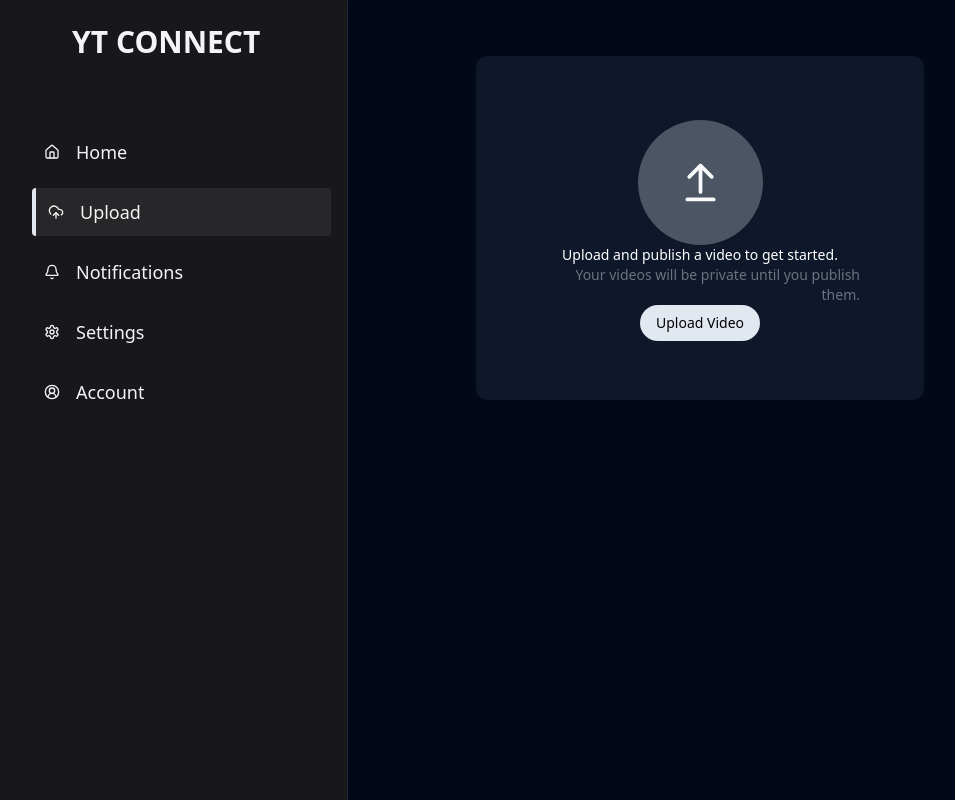
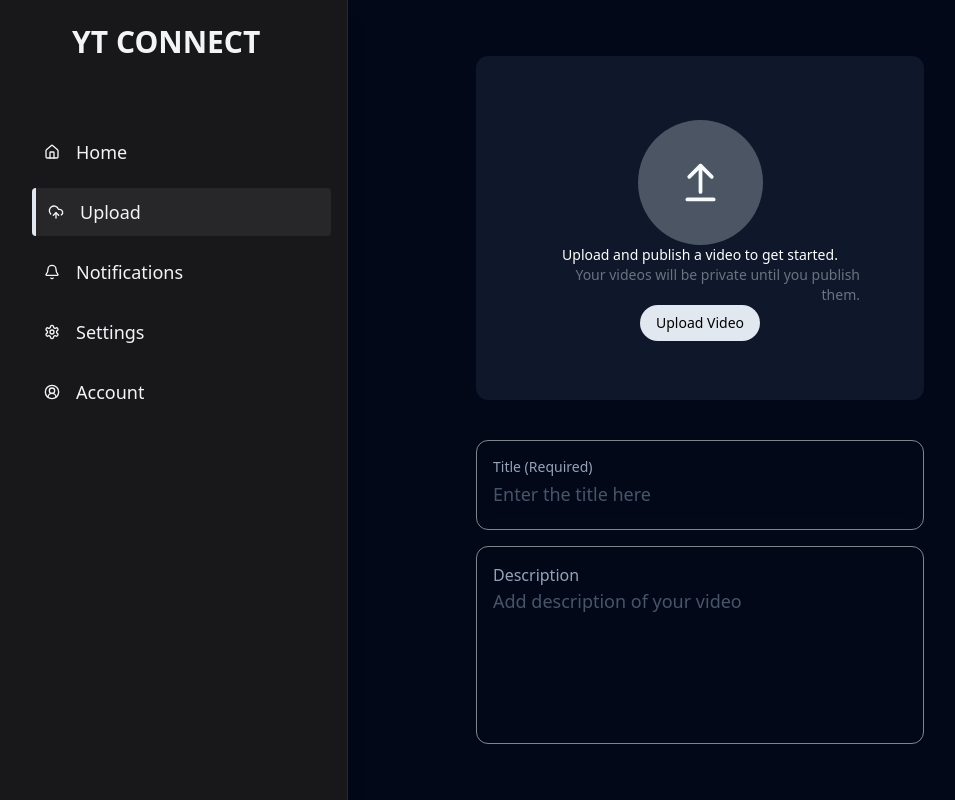
Before and after one commit to manu-0990/ytconnect, a Next.js app: page /upload in a window 1280 px wide. Shown: the whole page, without its empty margins (4-959 px from the left). Built offline with nearby package versions, Linux system fonts and the light colour scheme.

Commit message:
added input boxes

```diff
--- a/src/app/(main)/upload/page.tsx
+++ b/src/app/(main)/upload/page.tsx
@@ -1,7 +1,8 @@
 'use client'
 
-import VideoUploader from "@/components/ui/VideoUploader";
-import { useState } from "react";
+import InputForm from "@/components/InputForm";
+import VideoUploader from "@/components/VideoUploader";
+import { useEffect, useState } from "react";
 
 // import Button from "@/components/ui/button";
 // import YTCard from "@/components/ui/ytCard";
@@ -89,15 +90,25 @@ import { useState } from "react";
 
 export default function UploadPage() {
   const [videoUrl, setVideoUrl] = useState<string | null>(null);
-  videoUrl ? console.log(videoUrl) : console.log('not available');
+  const [title, setTitle] = useState('');
+  const [description, setDescription] = useState('');
+
+  console.log(
+    'title: ', title,
+    'description: ', description
+  )
+
   return (
     <div className="h-full flex-grow px-32 py-14">
-      <div className="h-full">
+      <div className="h-full w-2/3 flex flex-col gap-10 justify-between">
         <VideoUploader onUploadComplete={(url: string) => setVideoUrl(url)} className='max-h-[50dvh]' />
-
-        {/* Input boxes */}
+        <InputForm
+          title={title}
+          setTitle={setTitle}
+          description={description}
+          setDescription={setDescription}
+        />
       </div>
-
 
     </div>
   )
--- /dev/null
+++ b/src/components/InputForm.tsx
@@ -0,0 +1,69 @@
+import { useState } from 'react';
+import { Input } from './ui/input';
+import useDebouncer from '@/hooks/useDebouncer';
+
+interface InputFormProps {
+  title: string;
+  setTitle: (titleVal: string) => void;
+  description?: string;
+  setDescription?: (descriptionVal: string) => void;
+}
+
+export default function InputForm({
+  title,
+  setTitle,
+  description,
+  setDescription,
+}: InputFormProps) {
+  // Local state for immediate UI updates.
+  const [localTitle, setLocalTitle] = useState(title);
+  const [localDescription, setLocalDescription] = useState(description || '');
+
+  // Create debounced versions of the parent update functions.
+  const debouncedSetTitle = useDebouncer(setTitle, 500);
+  const debouncedSetDescription = setDescription ? useDebouncer(setDescription, 500) : null;
+
+  const handleTitleChange = (e: React.ChangeEvent<HTMLInputElement>) => {
+    const newValue = e.target.value;
+    setLocalTitle(newValue);
+    debouncedSetTitle(newValue);
+  };
+
+  const handleDescriptionChange = (e: React.ChangeEvent<HTMLTextAreaElement>) => {
+    const newValue = e.target.value;
+    setLocalDescription(newValue);
+    if (debouncedSetDescription) {
+      debouncedSetDescription(newValue);
+    }
+  };
+
+  return (
+    <div className="w-full flex-grow flex flex-col gap-4">
+
+      <div className="border border-white/50 p-4 rounded-xl">
+        <label className="block text-sm font-medium text-slate-400">
+          Title (Required)
+        </label>
+        <Input
+          type="text"
+          placeholder="Enter the title here"
+          className="w-full placeholder:text-slate-600 placeholder:text-lg border-0 focus-visible:ring-0 focus-visible:outline-none pl-0"
+          value={localTitle}
+          onChange={handleTitleChange}
+        />
+      </div>
+
+      <div className="border border-white/50 p-4 flex-grow rounded-xl">
+        <label className="block text-base font-medium text-slate-400">
+          Description
+        </label>
+        <textarea
+          placeholder="Add description of your video"
+          className="h-24 w-full resize-none bg-transparent text-white placeholder:text-slate-600 placeholder:text-lg focus:outline-none"
+          value={localDescription}
+          onChange={handleDescriptionChange}
+        />
+      </div>
+    </div>
+  );
+}
--- a/src/components/ui/VideoUploader.tsx
+++ b/src/components/VideoUploader.tsx
@@ -2,10 +2,10 @@
 
 import { useState } from "react";
 import { ArrowUpFromLine } from "lucide-react";
-import { Input } from "./input";
 import { Progress } from "@/components/ui/progress";
 import { uploadToCloudinary } from "@/lib/utils/cloudinary";
 import { useToast } from "@/hooks/use-toast";
+import { Input } from "@/components/ui/input";
 
 interface VideoUploaderProps {
   onUploadComplete: (url: string) => void;
@@ -58,7 +58,7 @@ export default function VideoUploader({ onUploadComplete, className }: VideoUplo
 
   if (videoUrl) {
     return (
-      <div className={`${className} h-1/2 w-2/3 flex items-center justify-center bg-slate-900`}>
+      <div className={`${className} h-1/2 w-full flex items-center justify-center bg-slate-900`}>
         <video
           src={videoUrl}
           controls
@@ -69,7 +69,7 @@ export default function VideoUploader({ onUploadComplete, className }: VideoUplo
   }
 
   return (
-    <div className={`${className} h-1/2 w-2/3 p-16 rounded-xl flex flex-col items-center justify-around bg-slate-900`}>
+    <div className={`${className} h-1/2 w-full p-16 rounded-xl flex flex-col items-center justify-around bg-slate-900`}>
       <div className="bg-gray-600 p-10 rounded-full">
         <ArrowUpFromLine size={45} />
       </div>
--- /dev/null
+++ b/src/hooks/useDebouncer.tsx
@@ -0,0 +1,25 @@
+import { useCallback, useRef, useEffect } from 'react';
+
+function useDebouncer<T extends (...args: any[]) => void>(callback: T, delay: number): T {
+  const timerRef = useRef<NodeJS.Timeout | null>(null);
+
+  const debouncedFunction = useCallback((...args: Parameters<T>) => {
+    if (timerRef.current) {
+      clearTimeout(timerRef.current);
+    }
+    timerRef.current = setTimeout(() => {
+      callback(...args);
+      timerRef.current = null;
+    }, delay);
+  }, [callback, delay]);
+
+  useEffect(() => {
+    return () => {
+      if (timerRef.current) clearTimeout(timerRef.current);
+    };
+  }, []);
+
+  return debouncedFunction as T;
+}
+
+export default useDebouncer;
```
